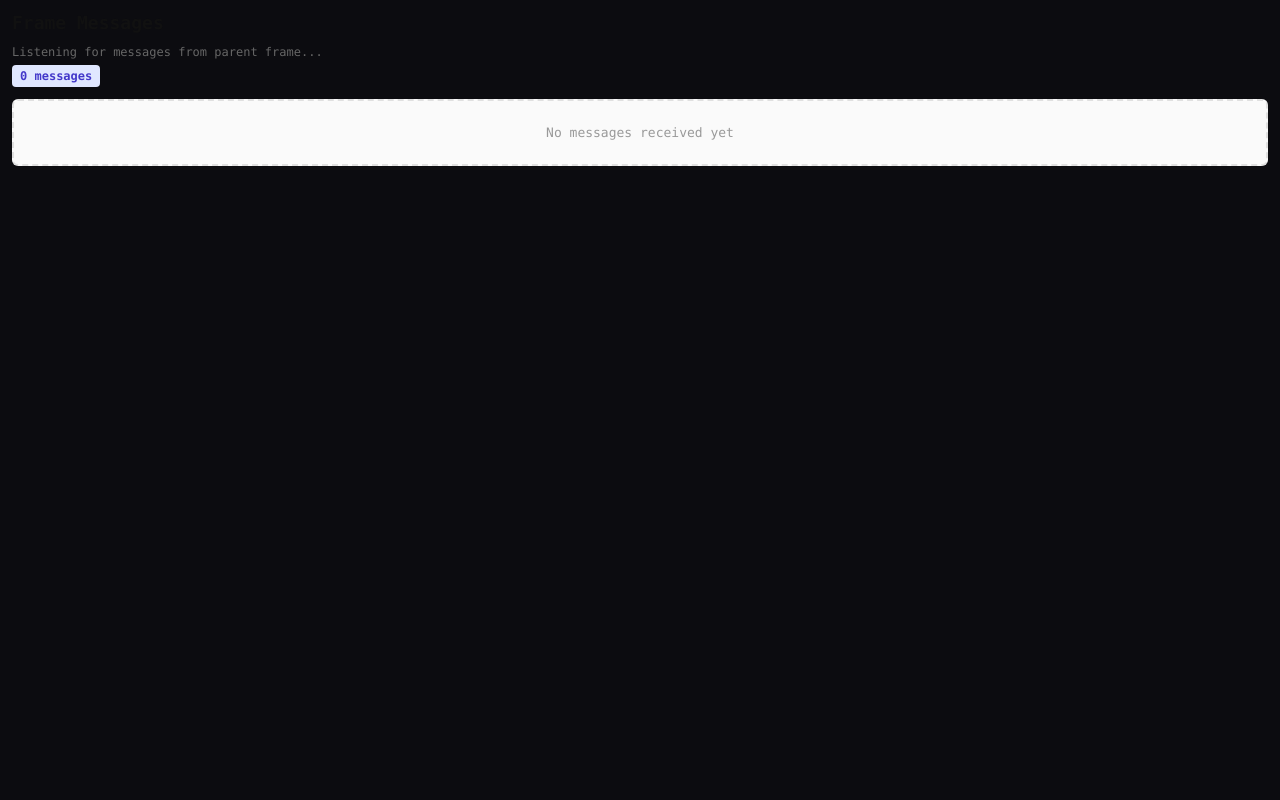
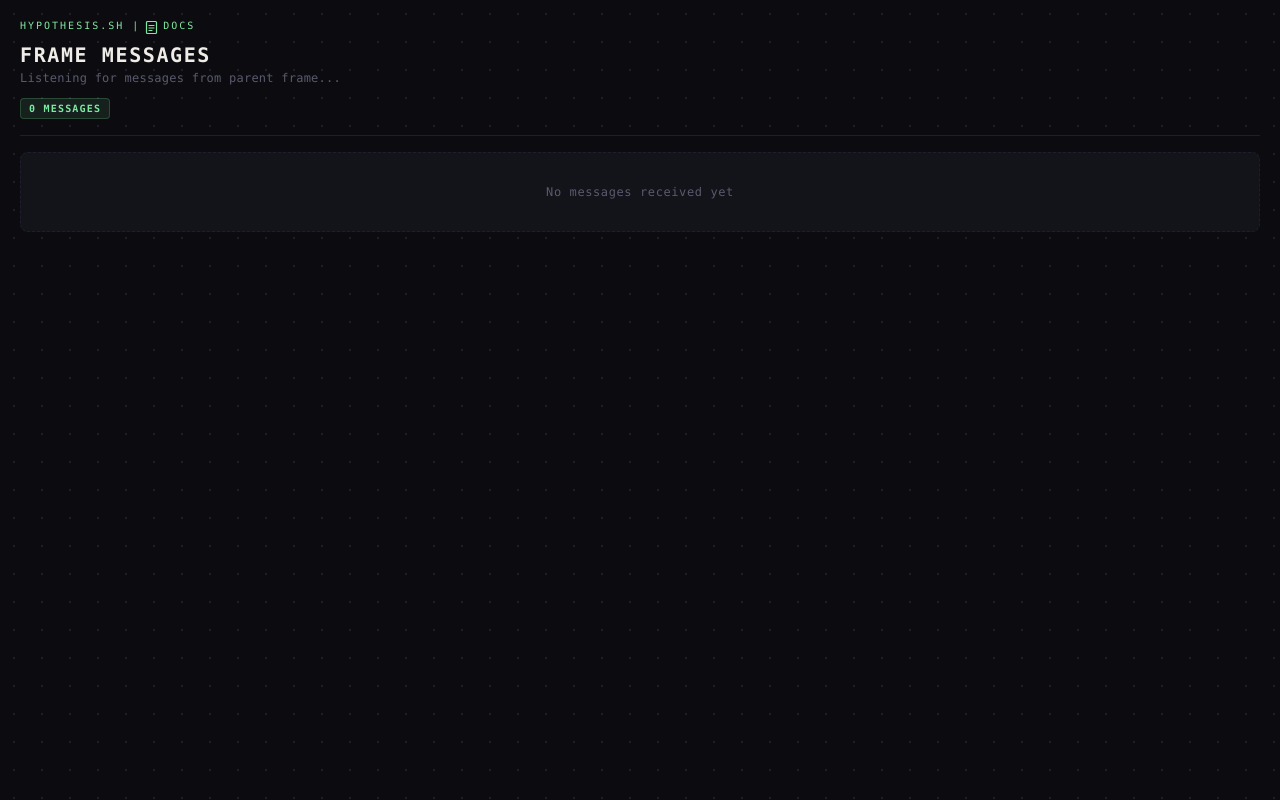
Before and after one commit to keegandonley/hypothesis, a Next.js app: page /messages in a window 1280 px wide. Built offline with nearby package versions, Linux system fonts and the light colour scheme.

Commit message:
update messages page

```diff
--- /dev/null
+++ b/src/components/icons/doc.tsx
@@ -0,0 +1,50 @@
+export function DocIcon({ className }: { className?: string }) {
+  return (
+    <svg
+      width="15"
+      height="15"
+      viewBox="0 0 15 15"
+      fill="none"
+      xmlns="http://www.w3.org/2000/svg"
+      aria-hidden="true"
+      className={className}
+    >
+      <rect
+        x="2.5"
+        y="1.5"
+        width="10"
+        height="12"
+        rx="1"
+        stroke="currentColor"
+        strokeWidth="1.2"
+      />
+      <line
+        x1="5"
+        y1="5.5"
+        x2="10"
+        y2="5.5"
+        stroke="currentColor"
+        strokeWidth="1.2"
+        strokeLinecap="round"
+      />
+      <line
+        x1="5"
+        y1="8"
+        x2="10"
+        y2="8"
+        stroke="currentColor"
+        strokeWidth="1.2"
+        strokeLinecap="round"
+      />
+      <line
+        x1="5"
+        y1="10.5"
+        x2="8"
+        y2="10.5"
+        stroke="currentColor"
+        strokeWidth="1.2"
+        strokeLinecap="round"
+      />
+    </svg>
+  );
+}
--- a/src/pages/messages/index.tsx
+++ b/src/pages/messages/index.tsx
@@ -1,4 +1,7 @@
-import { useEffect, useState } from 'react';
+import { useEffect, useState } from "react";
+import styles from "../../styles/messages.module.css";
+import { DocIcon } from "@/components/icons/doc";
+import Link from "next/link";
 
 interface Message {
   id: string;
@@ -13,36 +16,36 @@ export default function MessagesPage() {
 
   useEffect(() => {
     const params = new URLSearchParams(window.location.search);
-    if (params.get('seed') === 'true') {
+    if (params.get("seed") === "true") {
       setMessages([
         {
-          id: 'seed-1',
+          id: "seed-1",
           timestamp: Date.now(),
           data: {
-            type: 'example',
-            action: 'test',
+            type: "example",
+            action: "test",
             payload: {
               userId: 123,
-              status: 'active',
+              status: "active",
               metadata: {
-                source: 'parent-frame',
-                version: '1.0.0',
+                source: "parent-frame",
+                version: "1.0.0",
               },
             },
           },
-          origin: 'https://example.com',
+          origin: "https://example.com",
         },
       ]);
     }
 
-    const context = params.get('context');
+    const context = params.get("context");
 
     if (context) {
       try {
         const decodedContext = atob(context);
         setContext(JSON.parse(decodedContext));
       } catch (ex) {
-        console.error('Context could not be decoded', ex);
+        console.error("Context could not be decoded", ex);
       }
     }
 
@@ -58,195 +61,71 @@ export default function MessagesPage() {
       setMessages((prev) => [newMessage, ...prev]);
     };
 
-    window.addEventListener('message', handleMessage);
+    window.addEventListener("message", handleMessage);
 
     return () => {
-      window.removeEventListener('message', handleMessage);
+      window.removeEventListener("message", handleMessage);
     };
   }, []);
 
   return (
-    <div
-      style={{
-        padding: '0 12px 12px 12px',
-        fontFamily:
-          '"SF Mono", Monaco, "Cascadia Code", "Roboto Mono", Consolas, monospace',
-      }}
-    >
-      <div style={{ marginBottom: '12px' }}>
-        <h1
-          style={{
-            fontSize: '18px',
-            fontWeight: '700',
-            marginBottom: '4px',
-            color: '#111',
-          }}
-        >
-          Frame Messages
-        </h1>
-        <p style={{ color: '#666', fontSize: '12px', marginBottom: '6px' }}>
+    <div className={styles.page}>
+      <div className={styles.header}>
+        <div className={styles.eyebrow}>
+          hypothesis.sh |{" "}
+          <Link
+            href="/docs/messages"
+            className={styles.docsLink}
+            target="_blank"
+            rel="noopener noreferrer"
+          >
+            <DocIcon className={styles.icon} /> docs
+          </Link>
+        </div>
+        <h1 className={styles.title}>Frame Messages</h1>
+        <p className={styles.tagline}>
           Listening for messages from parent frame...
         </p>
-        <div
-          style={{
-            display: 'inline-block',
-            padding: '4px 8px',
-            backgroundColor: '#e0e7ff',
-            borderRadius: '4px',
-            fontSize: '12px',
-            fontWeight: '600',
-            color: '#4338ca',
-          }}
-        >
-          {messages.length} {messages.length === 1 ? 'message' : 'messages'}
+        <div className={styles.badge}>
+          {messages.length} {messages.length === 1 ? "message" : "messages"}
         </div>
       </div>
 
+      <hr className={styles.divider} />
+
       {context && (
-        <div style={{ marginBottom: '12px' }}>
-          <div
-            style={{
-              fontSize: '10px',
-              textTransform: 'uppercase',
-              fontWeight: '600',
-              color: '#9ca3af',
-              letterSpacing: '0.5px',
-              marginBottom: '4px',
-            }}
-          >
-            Context
-          </div>
-          <pre
-            style={{
-              padding: '8px',
-              backgroundColor: '#f3f4f6',
-              color: '#1f2937',
-              borderRadius: '4px',
-              overflow: 'auto',
-              fontSize: '11px',
-              lineHeight: '1.5',
-              margin: 0,
-              whiteSpace: 'pre',
-              border: '1px solid #e5e7eb',
-            }}
-          >
-            {JSON.stringify(context, null, 2)}
-          </pre>
+        <div className={styles.contextBlock}>
+          <div className={styles.fieldLabel}>Context</div>
+          <pre className={styles.pre}>{JSON.stringify(context, null, 2)}</pre>
         </div>
       )}
 
-      <div style={{ display: 'flex', flexDirection: 'column', gap: '8px' }}>
+      <div className={styles.list}>
         {messages.length === 0 ? (
-          <div
-            style={{
-              textAlign: 'center',
-              padding: '24px 12px',
-              color: '#999',
-              fontSize: '13px',
-              backgroundColor: '#fafafa',
-              borderRadius: '6px',
-              border: '2px dashed #e0e0e0',
-            }}
-          >
-            No messages received yet
-          </div>
+          <div className={styles.empty}>No messages received yet</div>
         ) : (
           messages.map((message, index) => (
-            <div
-              key={message.id}
-              style={{
-                border: '1px solid #e5e7eb',
-                borderRadius: '6px',
-                padding: '12px',
-                backgroundColor: '#fff',
-                boxShadow: '0 1px 3px rgba(0,0,0,0.1)',
-              }}
-            >
-              <div
-                style={{
-                  display: 'flex',
-                  justifyContent: 'space-between',
-                  alignItems: 'center',
-                  marginBottom: '8px',
-                  paddingBottom: '8px',
-                  borderBottom: '1px solid #f3f4f6',
-                }}
-              >
-                <div
-                  style={{
-                    fontSize: '11px',
-                    fontWeight: '600',
-                    color: '#6b7280',
-                  }}
-                >
+            <div key={message.id} className={styles.card}>
+              <div className={styles.cardHeader}>
+                <div className={styles.cardIndex}>
                   #{messages.length - index}
                 </div>
-                <div
-                  style={{
-                    fontSize: '11px',
-                    color: '#6b7280',
-                  }}
-                >
+                <div className={styles.cardTime}>
                   {new Date(message.timestamp).toLocaleTimeString()}
                 </div>
               </div>
 
-              <div style={{ marginBottom: '8px' }}>
-                <div
-                  style={{
-                    fontSize: '10px',
-                    textTransform: 'uppercase',
-                    fontWeight: '600',
-                    color: '#9ca3af',
-                    letterSpacing: '0.5px',
-                    marginBottom: '4px',
-                  }}
-                >
-                  Origin
+              <div className={styles.cardBody}>
+                <div>
+                  <div className={styles.fieldLabel}>Origin</div>
+                  <div className={styles.fieldValue}>{message.origin}</div>
                 </div>
-                <div
-                  style={{
-                    fontSize: '12px',
-                    color: '#374151',
-                    backgroundColor: '#f9fafb',
-                    padding: '6px 8px',
-                    borderRadius: '4px',
-                    overflowX: 'auto',
-                    whiteSpace: 'nowrap',
-                  }}
-                >
-                  {message.origin}
+                <div>
+                  <div className={styles.fieldLabel}>Data</div>
+                  <pre className={styles.pre}>
+                    {JSON.stringify(message.data, null, 2)}
+                  </pre>
                 </div>
-              </div>
-
-              <div>
-                <div
-                  style={{
-                    fontSize: '10px',
-                    textTransform: 'uppercase',
-                    fontWeight: '600',
-                    color: '#9ca3af',
-                    letterSpacing: '0.5px',
-                    marginBottom: '4px',
-                  }}
-                >
-                  Data
-                </div>
-                <pre
-                  style={{
-                    padding: '8px',
-                    backgroundColor: '#1f2937',
-                    color: '#f3f4f6',
-                    borderRadius: '4px',
-                    overflow: 'auto',
-                    fontSize: '11px',
-                    lineHeight: '1.5',
-                    margin: 0,
-                    whiteSpace: 'pre',
-                  }}
-                >
-                  {JSON.stringify(message.data, null, 2)}
-                </pre>
               </div>
             </div>
           ))
--- /dev/null
+++ b/src/styles/messages.module.css
@@ -0,0 +1,160 @@
+.page {
+  min-height: 100dvh;
+  background-color: var(--bg);
+  background-image: radial-gradient(circle, var(--border) 1px, transparent 1px);
+  background-size: 28px 28px;
+  font-family: var(--font-mono);
+  color: var(--text);
+  padding: 20px;
+}
+
+.header {
+  margin-bottom: 16px;
+}
+
+.eyebrow {
+  font-size: 10px;
+  letter-spacing: 0.2em;
+  color: var(--accent);
+  text-transform: uppercase;
+  margin-bottom: 8px;
+  display: flex;
+}
+
+.title {
+  margin: 0 0 4px;
+  font-size: 20px;
+  font-weight: 700;
+  letter-spacing: 0.08em;
+  text-transform: uppercase;
+  color: var(--text);
+}
+
+.tagline {
+  color: var(--muted);
+  font-size: 12px;
+  margin: 0 0 12px;
+  letter-spacing: 0.02em;
+}
+
+.badge {
+  display: inline-block;
+  padding: 4px 8px;
+  background-color: #7ee8a218;
+  border: 1px solid #7ee8a233;
+  border-radius: 4px;
+  font-size: 10px;
+  font-weight: 700;
+  letter-spacing: 0.12em;
+  color: var(--accent);
+  text-transform: uppercase;
+}
+
+.divider {
+  border: none;
+  border-top: 1px solid var(--border);
+  margin: 0 0 16px;
+}
+
+.list {
+  display: flex;
+  flex-direction: column;
+  gap: 8px;
+}
+
+.empty {
+  text-align: center;
+  padding: 32px 12px;
+  color: var(--muted);
+  font-size: 12px;
+  letter-spacing: 0.05em;
+  background-color: var(--card-bg);
+  border-radius: 8px;
+  border: 1px dashed var(--border);
+}
+
+.card {
+  border: 1px solid var(--border);
+  border-radius: 8px;
+  background-color: var(--card-bg);
+  overflow: hidden;
+}
+
+.cardHeader {
+  display: flex;
+  justify-content: space-between;
+  align-items: center;
+  padding: 8px 14px;
+  border-bottom: 1px solid var(--border);
+}
+
+.cardIndex {
+  font-size: 10px;
+  font-weight: 700;
+  letter-spacing: 0.12em;
+  color: var(--accent);
+  background-color: #7ee8a218;
+  border: 1px solid #7ee8a233;
+  border-radius: 4px;
+  padding: 2px 6px;
+}
+
+.cardTime {
+  font-size: 10px;
+  color: var(--muted);
+  letter-spacing: 0.05em;
+}
+
+.cardBody {
+  padding: 12px 14px;
+  display: flex;
+  flex-direction: column;
+  gap: 10px;
+}
+
+.fieldLabel {
+  font-size: 10px;
+  text-transform: uppercase;
+  font-weight: 600;
+  color: var(--muted);
+  letter-spacing: 0.12em;
+  margin-bottom: 4px;
+}
+
+.fieldValue {
+  font-size: 11px;
+  color: var(--text);
+  background-color: var(--bg);
+  padding: 6px 10px;
+  border-radius: 4px;
+  overflow-x: auto;
+  white-space: nowrap;
+  border: 1px solid var(--border);
+}
+
+.pre {
+  padding: 10px 12px;
+  background-color: var(--bg);
+  color: var(--text);
+  border-radius: 4px;
+  overflow: auto;
+  font-size: 11px;
+  line-height: 1.6;
+  margin: 0;
+  white-space: pre;
+  border: 1px solid var(--border);
+  font-family: var(--font-mono);
+}
+
+.contextBlock {
+  margin-bottom: 12px;
+}
+
+.icon {
+  margin-left: 4px;
+  margin-right: 4px;
+}
+
+.docsLink {
+  display: flex;
+}
```
Also changed, not shown: src/pages/index.tsx (+1 -18 lines).
